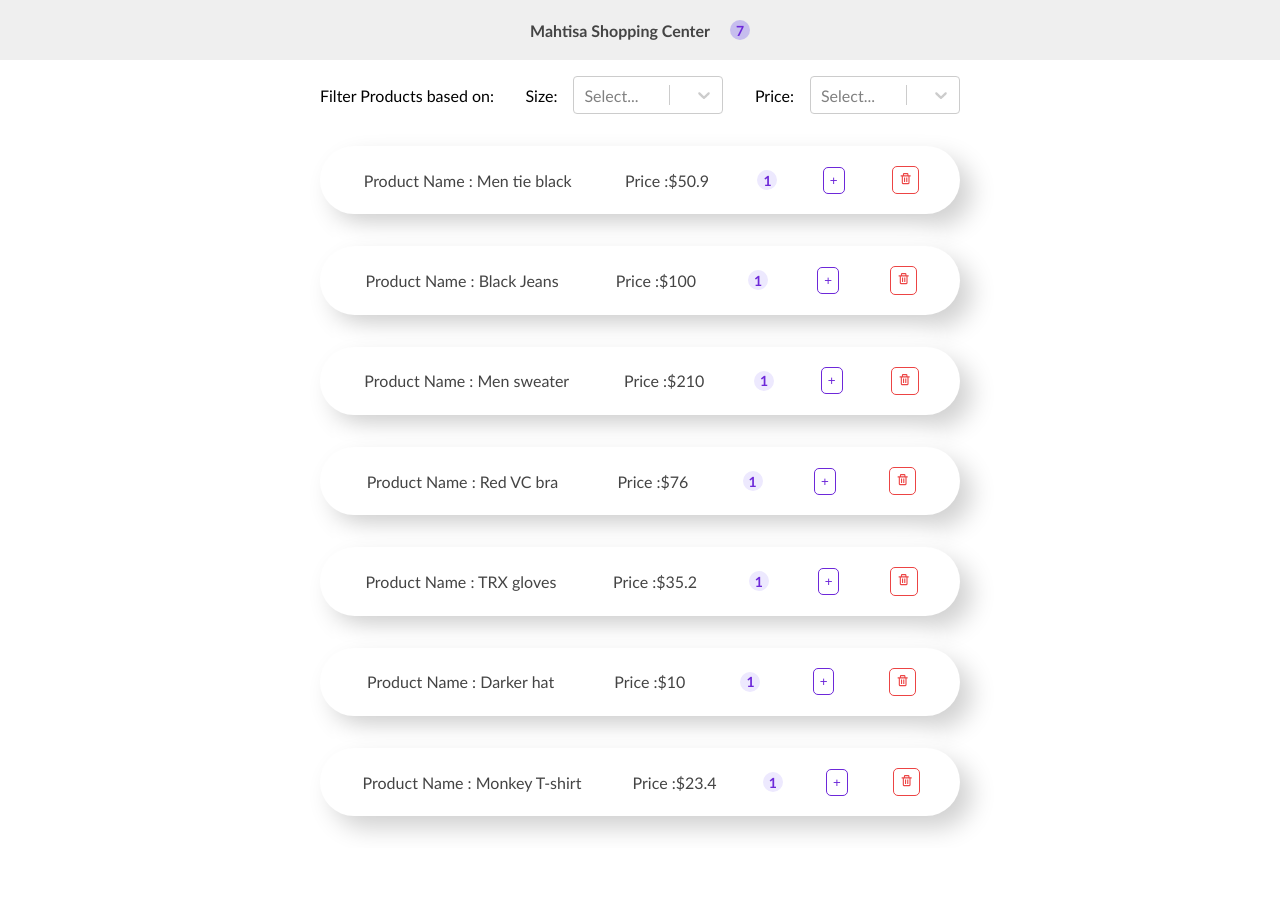
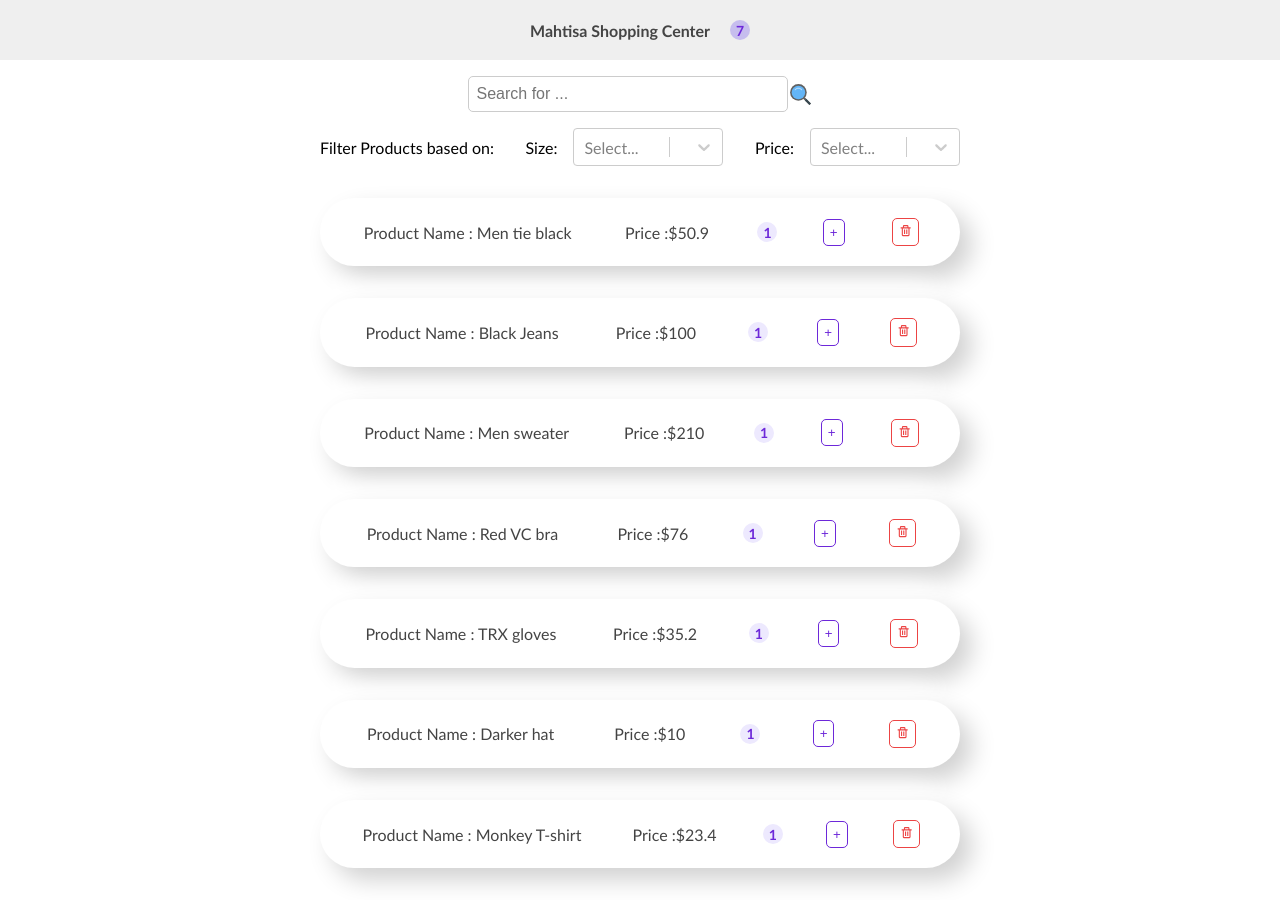
Before and after one commit to Hadi-bakhshi/react-course, a React (Create React App) app: page / in a window 1280 px wide. Before the commit the page ends 848 px from the top, so only its background shows below. Built offline with nearby package versions, Linux system fonts and the light colour scheme.

Commit message:
search component added

```diff
--- a/src/App.js
+++ b/src/App.js
@@ -4,12 +4,14 @@ import NavBar from "./Components/NavBar/NavBar";
 import Wrapper from "./Components/hoc/Wrapper";
 import ProductsProvider from "./Components/Providers/ProductsProvider";
 import Filter from "./Components/Filter/Filter";
+import Search from "./common/Search/Search";
 
 const App = () => {
   return (
     <>
       <ProductsProvider>
         <NavBar />
+        <Search/>
         <Filter/>
         <ProductList />
       </ProductsProvider>
--- a/src/Components/Providers/ProductsProvider.js
+++ b/src/Components/Providers/ProductsProvider.js
@@ -1,7 +1,6 @@
 import React, { useContext, useReducer } from "react";
 import { productsData } from "../../Components/db/product";
 import _ from "lodash";
-import { STATEMENT_TYPES } from "@babel/types";
 // 1- Creat context
 const ProductsContext = React.createContext();
 const ProductsContextDispatcher = React.createContext();
@@ -59,14 +58,24 @@ const reducer = (state, action) => {
         return updatedProducts;
       }
     }
-
-    case "sort":{
+    case "sort": {
       const value = action.selectedOption.value;
-      const products =[...state];
+      const products = [...state];
       if (value === "lowest") {
-        return _.orderBy(products,["price"],["asc"])
+        return _.orderBy(products, ["price"], ["asc"]);
       } else {
-        return _.orderBy(products,["price"],["desc"])
+        return _.orderBy(products, ["price"], ["desc"]);
+      }
+    }
+    case "search": {
+      const value = action.event.target.value;
+      if (value === " ") {
+        return productsData;
+      } else {
+        const SearchedItems = productsData.filter((p) =>
+          p.title.toLowerCase().includes(value.toLowerCase())
+        );
+        return SearchedItems;
       }
     }
 
--- /dev/null
+++ b/src/common/Search/Search.js
@@ -0,0 +1,28 @@
+import { useState } from "react";
+import styles from "./search.module.css";
+import { FcSearch } from "react-icons/fc";
+import { useProductsAction } from "../../Components/Providers/ProductsProvider";
+
+const Search = () => {
+  const dispatch = useProductsAction();
+  const [value, setValue] = useState("");
+
+  const changeHandle = (e) => {
+    dispatch({ type: "search", event: e });
+    setValue(e.target.value);
+  };
+
+  return (
+    <div className={styles.searchContainer}>
+      <input
+        type="text"
+        placeholder="Search for ..."
+        onChange={changeHandle}
+        value={value}
+      />
+      <FcSearch className={styles.searchIcon} />
+    </div>
+  );
+};
+
+export default Search;
--- /dev/null
+++ b/src/common/Search/search.module.css
@@ -0,0 +1,24 @@
+.searchContainer {
+  display: flex;
+  align-items: center;
+  justify-content: center;
+  width: 100%;
+  margin-top: 1rem;
+}
+
+.searchContainer input {
+  width: 25%;
+  padding: 0.5rem;
+  border: 1px solid #ccc;
+  outline: none;
+  border-radius: 5px;
+  font-size: 1rem;
+}
+
+.searchContainer input:focus {
+  border: 2px solid #6d28d9;
+}
+
+.searchIcon {
+  font-size: 25px;
+}
```
